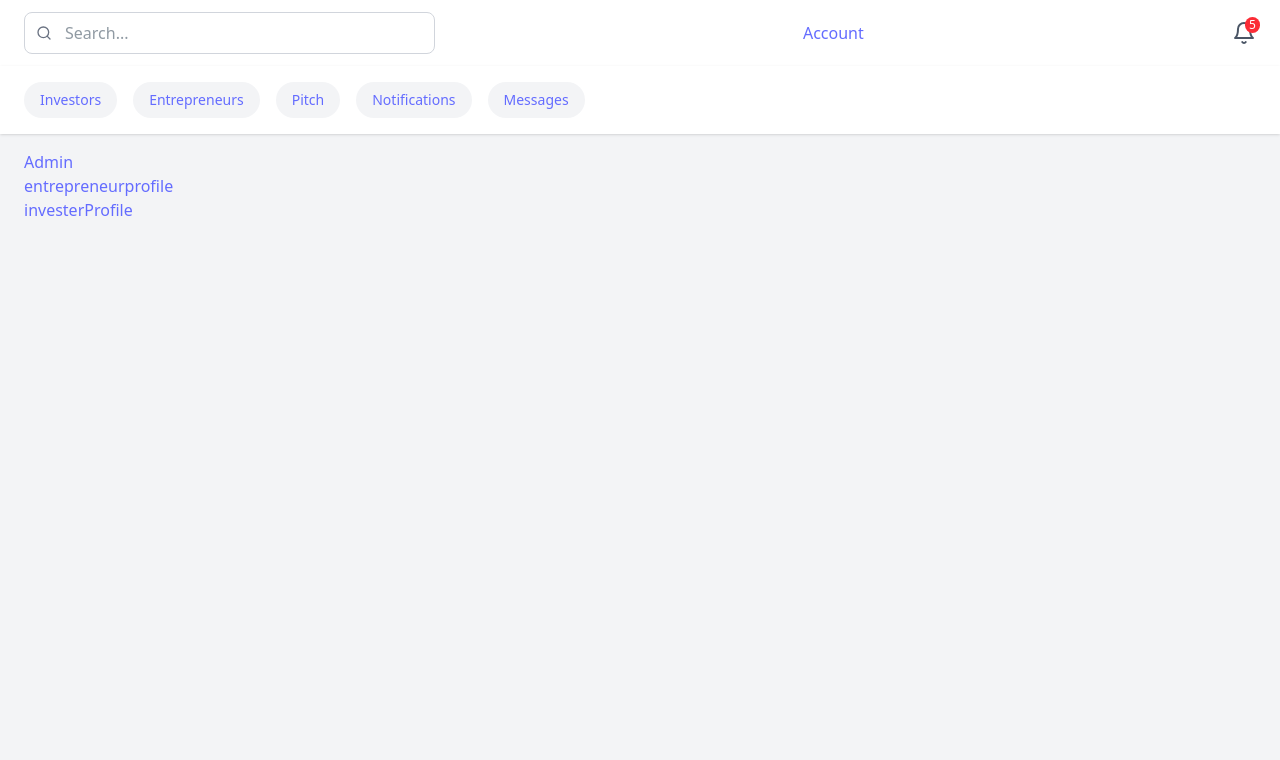
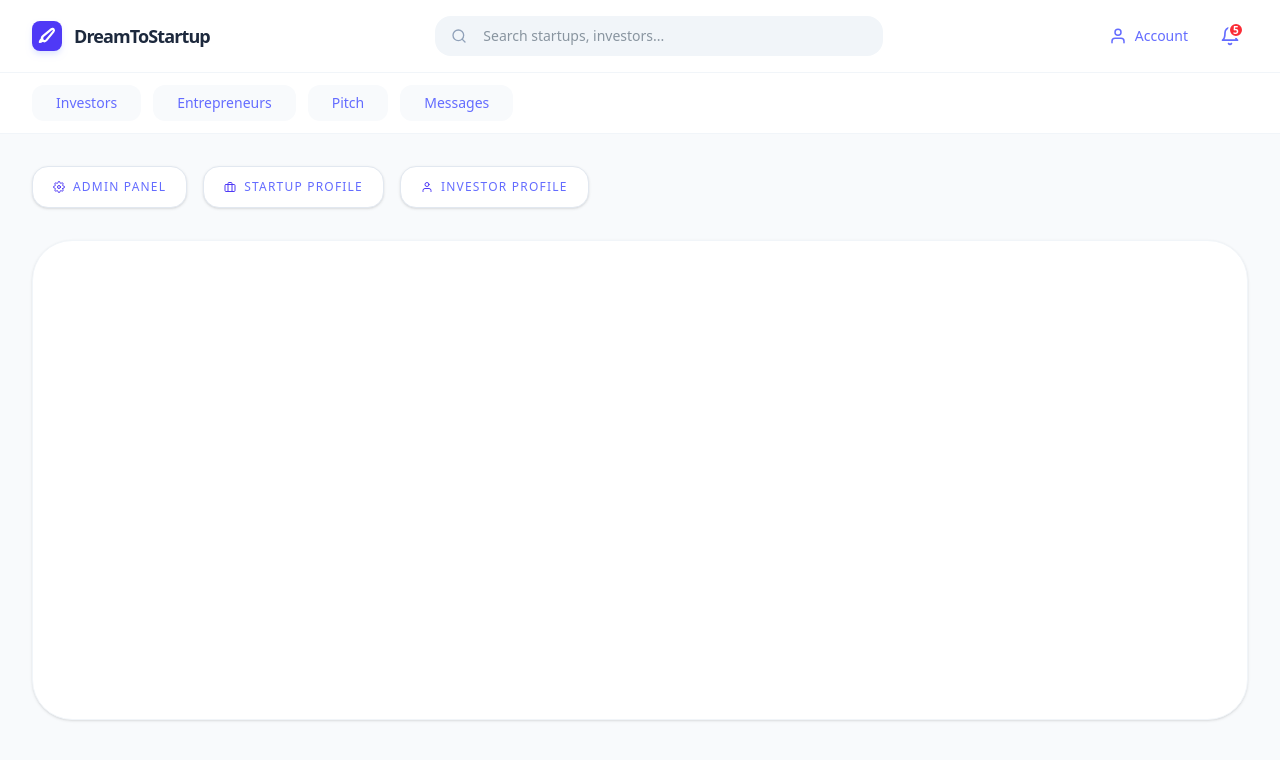
Before and after one commit to Sadhuanushya/Dream_to_startup, a React (Vite) app in the folder client/: page /dashboard in a window 1280 px wide. Shown: the top 760 px of the page. Built offline with nearby package versions, Linux system fonts and the light colour scheme.

Commit message:
implement styling for AiReview and Dashboard page

```diff
--- a/client/src/pages/DashBoard.jsx
+++ b/client/src/pages/DashBoard.jsx
@@ -1,146 +1,97 @@
-// import { NavLink,Outlet } from "react-router-dom"
+import { Link, NavLink, Outlet } from "react-router-dom";
+import { FiBell, FiSearch, FiUser, FiSettings, FiBriefcase } from "react-icons/fi";
 
-// export default function DashBoard(){
-//     return(
-//         <>
-//         <h1>Dashboard</h1>
-//         <nav>
-//         <ul>
-//        <li> <NavLink  to='account'>Account</NavLink ></li>
-//        <li><NavLink  to='investors'>Investers</NavLink ></li>
-//         <li><NavLink  to='entrepreneurs'>Entrepreneurs</NavLink ></li>
-//        <li><NavLink  to='pinch'>Pinch</NavLink ></li>
-//         <li><NavLink  to='notifications'>Notifications</NavLink ></li>
-//         <li><NavLink  to='entrepreneurProfile'>EntrepreneurProfile</NavLink ></li>
-//         <li><NavLink  to='investerProfile'>InvesterProfile</NavLink ></li>
-//         <li><NavLink  to='subscription'>Subscription</NavLink ></li>
-//         <li><NavLink  to='message'>Message</NavLink ></li>
-//          <li><NavLink  to='admin'>admin</NavLink ></li>
-//         </ul>
-//         </nav>
-// <Outlet/>
-//         </>
+export default function Dashboard() {
 
-//     )
-// }
-import { Link, NavLink, Outlet } from "react-router-dom";
-import { FiBell, FiSearch } from "react-icons/fi";
-import Admin from "./Admin";
-export default function Dashboard() {
   const sections = [
     { name: "Investors", to: "investors" },
     { name: "Entrepreneurs", to: "entrepreneurs" },
     { name: "Pitch", to: "Pitch" },
-    { name: "Notifications", to: "notifications" },
     { name: "Messages", to: "message" },
   ];
 
   return (
-    <div className="flex flex-col w-screen min-h-screen  bg-gray-100">
+    <div className="flex flex-col w-screen min-h-screen bg-slate-50 font-sans selection:bg-indigo-100">
 
       {/* Top Navbar */}
-      <header className="bg-white px-6 py-3 shadow flex items-center justify-between">
+      <header className="bg-white px-8 py-4 border-b border-slate-100 flex items-center justify-between sticky top-0 z-50">
+
+        {/* Logo/Brand Area */}
+        <div className="flex items-center gap-3 mr-8">
+           <div className="bg-indigo-600 p-1.5 rounded-lg shadow-md shadow-indigo-100">
+              <svg xmlns="http://www.w3.org/2000/svg" width="18" height="18" viewBox="0 0 24 24" fill="none" stroke="white" strokeWidth="3" strokeLinecap="round" strokeLinejoin="round">
+                <path d="M4.5 16.5c-1.5 1.26-2 3.4-2 3.4s2.14-.5 3.4-2c1.76 1.35 4.31 1.05 5.7-.7l9-11c.7-.85.75-2.1.15-3-.6-.9-1.85-1.1-2.7-.4l-11 9c-1.75 1.39-2.05 3.94-.7 5.7Z"/>
+              </svg>
+           </div>
+           <span className="font-black text-slate-800 tracking-tighter text-lg hidden md:block ">DreamToStartup</span>
+        </div>
 
         {/* Search Bar */}
-        <div className="relative w-1/3">
-          <FiSearch className="absolute left-3 top-1/2 transform -translate-y-1/2 text-gray-500" />
+        <div className="relative flex-1 max-w-md">
+          <FiSearch className="absolute left-4 top-1/2 transform -translate-y-1/2 text-slate-400" />
           <input
             type="text"
-            placeholder="Search..."
-            className="w-full border border-gray-300 rounded-lg py-2 px-10 focus:outline-none focus:ring-2 focus:ring-indigo-500"
+            placeholder="Search startups, investors..."
+            className="w-full bg-slate-100 border-none rounded-2xl py-2.5 px-12 focus:ring-2 focus:ring-indigo-500 focus:bg-white transition-all text-sm font-medium"
           />
         </div>
-<NavLink  to='account'>Account</NavLink >
-        {/* Notification */}
-        <div className="relative cursor-pointer">
-          <FiBell className="text-2xl text-gray-600" />
-          <span className="absolute -top-1 -right-1 bg-red-500 text-white text-xs rounded-full px-1">
+
+        {/* Right Actions */}
+        <div className="flex items-center gap-6 ml-8">
+          <NavLink to='account' className="text-sm font-bold text-slate-600 hover:text-indigo-600 transition flex items-center gap-2">
+            <FiUser className="text-lg" />
+            <span className="hidden sm:inline">Account</span>
+          </NavLink>
+
+          {/* 2. Wrapped the Notification Icon in a NavLink to the 'notifications' route */}
+          <NavLink to="notifications" className={({ isActive }) => `relative cursor-pointer group p-2 rounded-full transition-all ${isActive ? 'bg-indigo-50 text-indigo-600' : 'text-slate-600'}`}>
+            <FiBell className="text-xl group-hover:text-indigo-600 transition" />
+            <span className="absolute top-1 right-1 bg-red-500 text-white text-[10px] font-black rounded-full w-4 h-4 flex items-center justify-center border-2 border-white">
               5
             </span>
+          </NavLink>
         </div>
       </header>
 
-      {/* Top Section List — like Naukri job list UI */}
-      <section className="flex overflow-x-auto  gap-4 py-4 px-6 bg-white shadow-sm">
+      {/* Horizontal Nav Bar (Pill style) */}
+      <section className="bg-white border-b border-slate-100 px-8 py-3 overflow-x-auto no-scrollbar">
+        <div className="flex gap-3 max-w-7xl mx-auto">
           {sections.map((section) => (
             <NavLink
               key={section.name}
               to={section.to}
-            className="flex-none text-gray-700 bg-gray-100 hover:bg-gray-200 px-4 py-2 rounded-full text-sm font-medium whitespace-nowrap"
-            activeclassname="bg-indigo-500 text-white"
+              className={({ isActive }) =>
+                `flex-none px-6 py-2 rounded-xl text-sm font-bold transition-all ${
+                  isActive
+                  ? "bg-indigo-600 text-white shadow-lg shadow-indigo-100"
+                  : "bg-slate-50 text-slate-500 hover:bg-slate-100 hover:text-indigo-600"
+                }`
+              }
             >
               {section.name}
             </NavLink>
           ))}
+        </div>
       </section>
 
-      {/* Main Content */}
-      <main className="flex-1 overflow-auto px-6 py-4">
-        <Link to="admin">Admin</Link><br/>
-        <Link to="entrepreneurProfile">entrepreneurprofile</Link><br/>
-       <Link to="investerProfile">investerProfile</Link>
+      {/* Main Content Area */}
+      <main className="flex-1 px-8 py-8 max-w-7xl mx-auto w-full">
+        <div className="flex flex-wrap gap-4 mb-8">
+           <Link to="admin" className="flex items-center gap-2 bg-white px-5 py-3 rounded-2xl border border-slate-200 text-xs font-black text-slate-700 uppercase tracking-widest hover:border-indigo-300 hover:shadow-sm transition-all shadow-sm">
+             <FiSettings className="text-indigo-600" /> Admin Panel
+           </Link>
+           <Link to="entrepreneurProfile" className="flex items-center gap-2 bg-white px-5 py-3 rounded-2xl border border-slate-200 text-xs font-black text-slate-700 uppercase tracking-widest hover:border-indigo-300 hover:shadow-sm transition-all shadow-sm">
+             <FiBriefcase className="text-indigo-600" /> Startup Profile
+           </Link>
+           <Link to="investerProfile" className="flex items-center gap-2 bg-white px-5 py-3 rounded-2xl border border-slate-200 text-xs font-black text-slate-700 uppercase tracking-widest hover:border-indigo-300 hover:shadow-sm transition-all shadow-sm">
+             <FiUser className="text-indigo-600" /> Investor Profile
+           </Link>
+        </div>
+
+        <div className="bg-white rounded-[2.5rem] p-8 shadow-sm border border-slate-100 min-h-[60vh]">
            <Outlet />
+        </div>
       </main>
     </div>
   );
 }
-// import { NavLink, Outlet } from "react-router-dom";
-// import { FiBell, FiSearch } from "react-icons/fi"; // bell + search icons
-
-// export default function Dashboard() {
-//   return (
-//     <div className="flex w-screen h-screen bg-gray-100">
-
-//       {/* Sidebar */}
-//       <aside className="w-64 bg-gray-800 text-white p-5">
-//         <h2 className="text-2xl font-bold mb-6">My Dashboard</h2>
-//         <nav className="flex flex-col gap-3">
-//           <NavLink className="hover:bg-gray-700 p-2 rounded" to="account">Account</NavLink>
-//           {/* add more links here */}
-//         </nav>
-//       </aside>
-
-//       {/* Main Area */}
-//       <div className="flex-1 flex flex-col">
-
-//         {/* 📌 Top Navigation */}
-//         <header className="bg-white shadow p-4 flex items-center justify-between">
-
-//           {/* Search Bar */}
-//           <div className="relative w-1/3">
-//             <FiSearch className="absolute left-3 top-1/2 transform -translate-y-1/2 text-gray-500" />
-//             <input
-//               type="text"
-//               placeholder="Search..."
-//               className="w-full border border-gray-300 rounded-lg py-2 px-10 focus:outline-none focus:ring-2 focus:ring-indigo-500"
-//             />
-//           </div>
-
-//           {/* Right Icons */}
-//           <div className="flex items-center gap-4">
-//             <div className="relative cursor-pointer">
-//               <FiBell className="text-2xl text-gray-600" />
-//               <span className="absolute -top-1 -right-1 bg-red-500 text-white text-xs rounded-full px-1">3</span>
-//             </div>
-//             {/* user avatar / profile can go here */}
-//           </div>
-//         </header>
-
-//         {/* 📌 Quick Link/Cards Section */}
-//         <section className="p-4 grid grid-cols-5 gap-4 bg-gray-100">
-//           {["Investors","Entrepreneurs","Pinch","Notifications","Messages"].map((item) => (
-//             <div key={item} className="bg-white p-4 rounded-lg shadow hover:shadow-lg cursor-pointer text-center">
-//               {item}
-//             </div>
-//           ))}
-//         </section>
-
-//         {/* 🧩 Main Content Area */}
-//         <main className="p-6 flex-1 overflow-auto">
-//           <Outlet />
-//         </main>
-
-//       </div>
-//     </div>
-//   );
-// }
```
Also changed, not shown: client/src/pages/AiReview.jsx (+74 -11 lines). Lines whose indentation alone changed are shown as unchanged.
